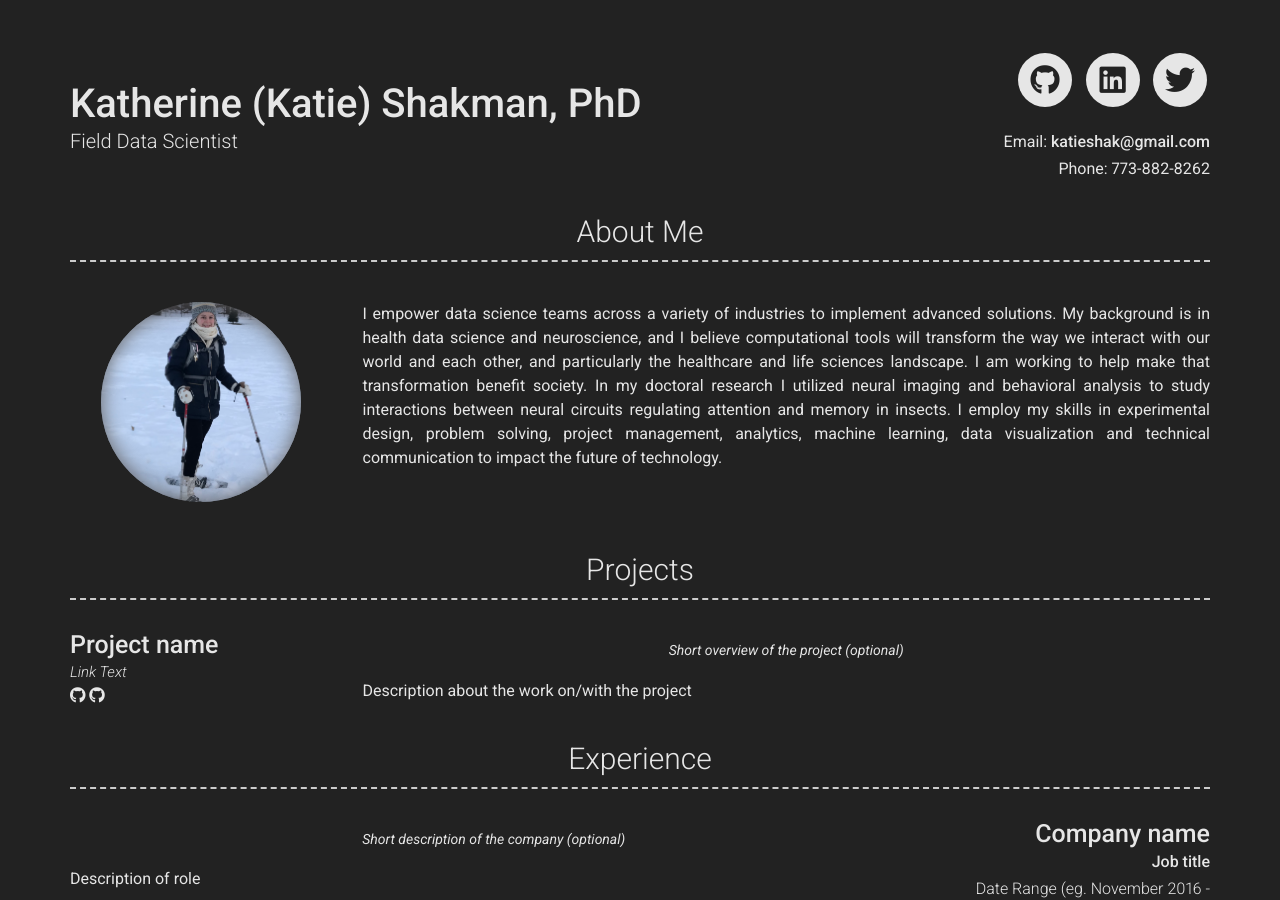
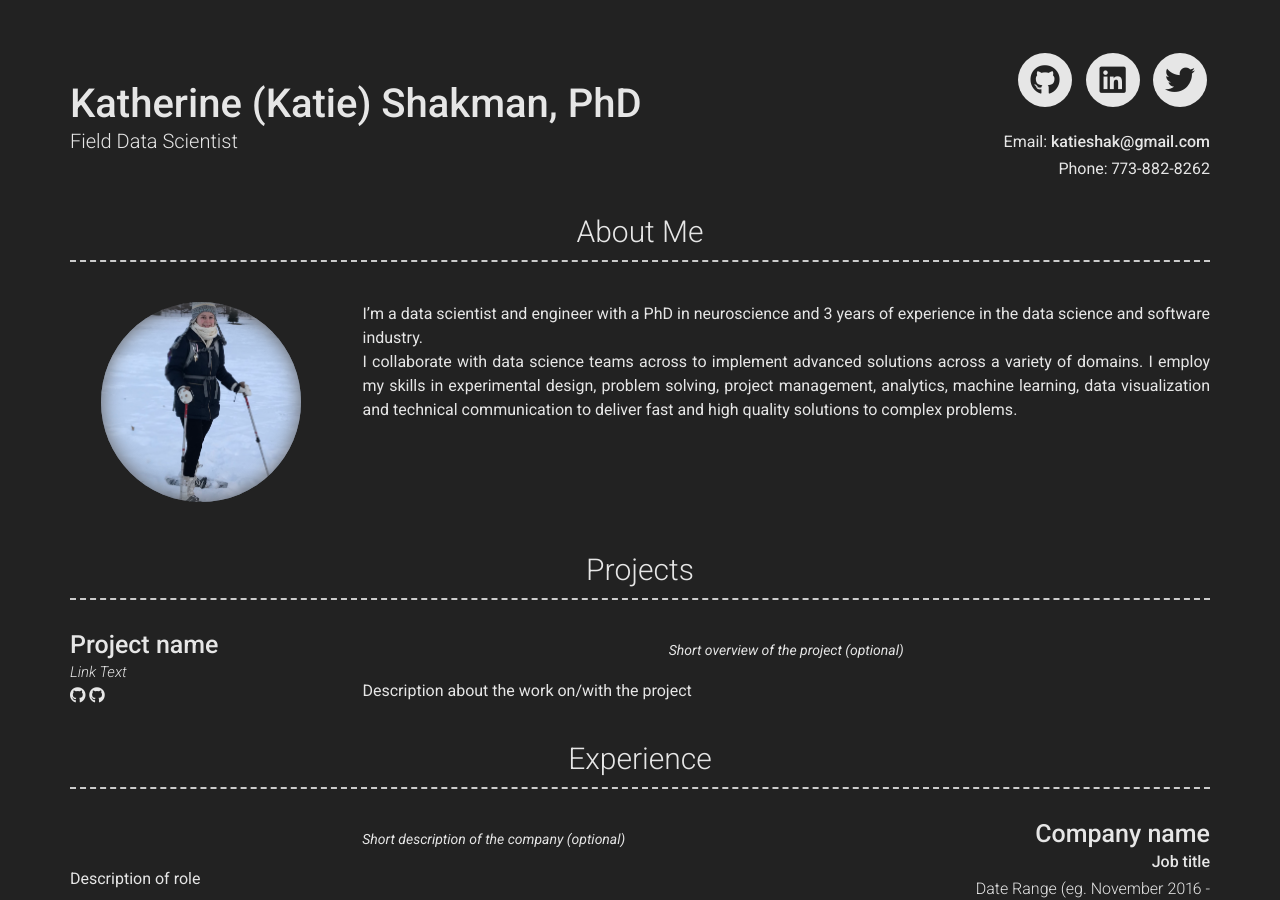
Before and after one commit to katieshakman/katieshakman.github.io, a Jekyll site: the page built from index.md, in a window 1280 px wide and 900 px high. Built offline with Jekyll 4.4.1, drawn with Linux system fonts in a browser that asks for light colours; nearby versions of some CDN libraries.

Commit message:
Update _config.yml

```diff
--- a/_config.yml
+++ b/_config.yml
@@ -53,7 +53,10 @@ github_username:  katieshakman
 # about_title: About Me (Use this to override about section title)
 about_profile_image: images/Katie_Snowshoe_Cropped_Small.jpg #Google Profile Picture.png #insight-headshot-linkedin-version.jpeg
 about_content: | # this will include new lines to allow paragraphs
- I empower data science teams across a variety of industries to implement advanced solutions. My background is in health data science and neuroscience, and I believe computational tools will transform the way we interact with our world and each other, and particularly the healthcare and life sciences landscape. I am working to help make that transformation benefit society. In my doctoral research I utilized neural imaging and behavioral analysis to study interactions between neural circuits regulating attention and memory in insects. I employ my skills in experimental design, problem solving, project management, analytics, machine learning, data visualization and technical communication to impact the future of technology.
+ I'm a data scientist and engineer with a PhD in neuroscience and 3 years of experience in the data science and software industry.
+ I collaborate with data science teams across to implement advanced solutions across a variety of domains.
+ I employ my skills in experimental design, problem solving, project management, analytics, machine learning, data visualization and technical communication
+ to deliver fast and high quality solutions to complex problems.
 
 
 content:
```
